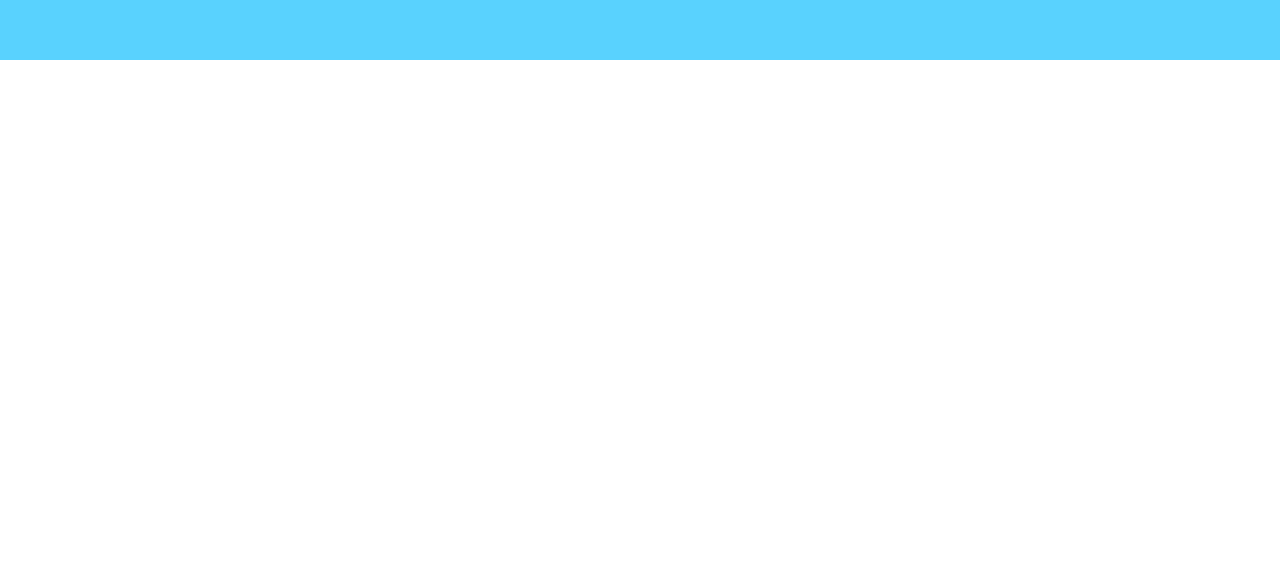
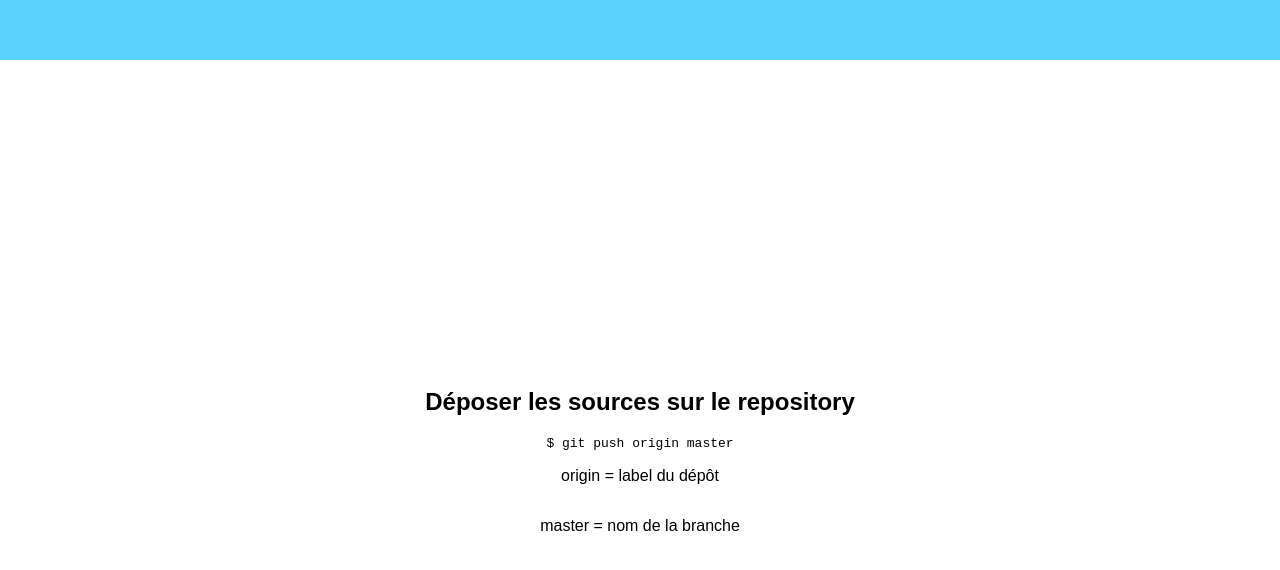
Before and after one commit to capgemini-johanne/first-repo, a plain HTML site: page index.html in a window 1280 px wide. Shown: the part 11208-11778 px from the top of the page. Before the commit the page ends 11268 px from the top, so only its background shows below. Drawn offline with Linux system fonts and the light colour scheme.

Commit message:
add paste source

```diff
--- a/index.html
+++ b/index.html
@@ -118,6 +118,13 @@
         <h2>Vérifier les dépôts distants du projet</h2>
         <code>$ git remote</code>
     </section>
+
+    <section>
+        <h2>Déposer les sources sur le repository</h2>
+        <code>$ git push origin master</code>
+        <p>origin = label du dépôt</p>
+        <p>master = nom de la branche</p>
+    </section>
 </body>
 
 </html>
```
